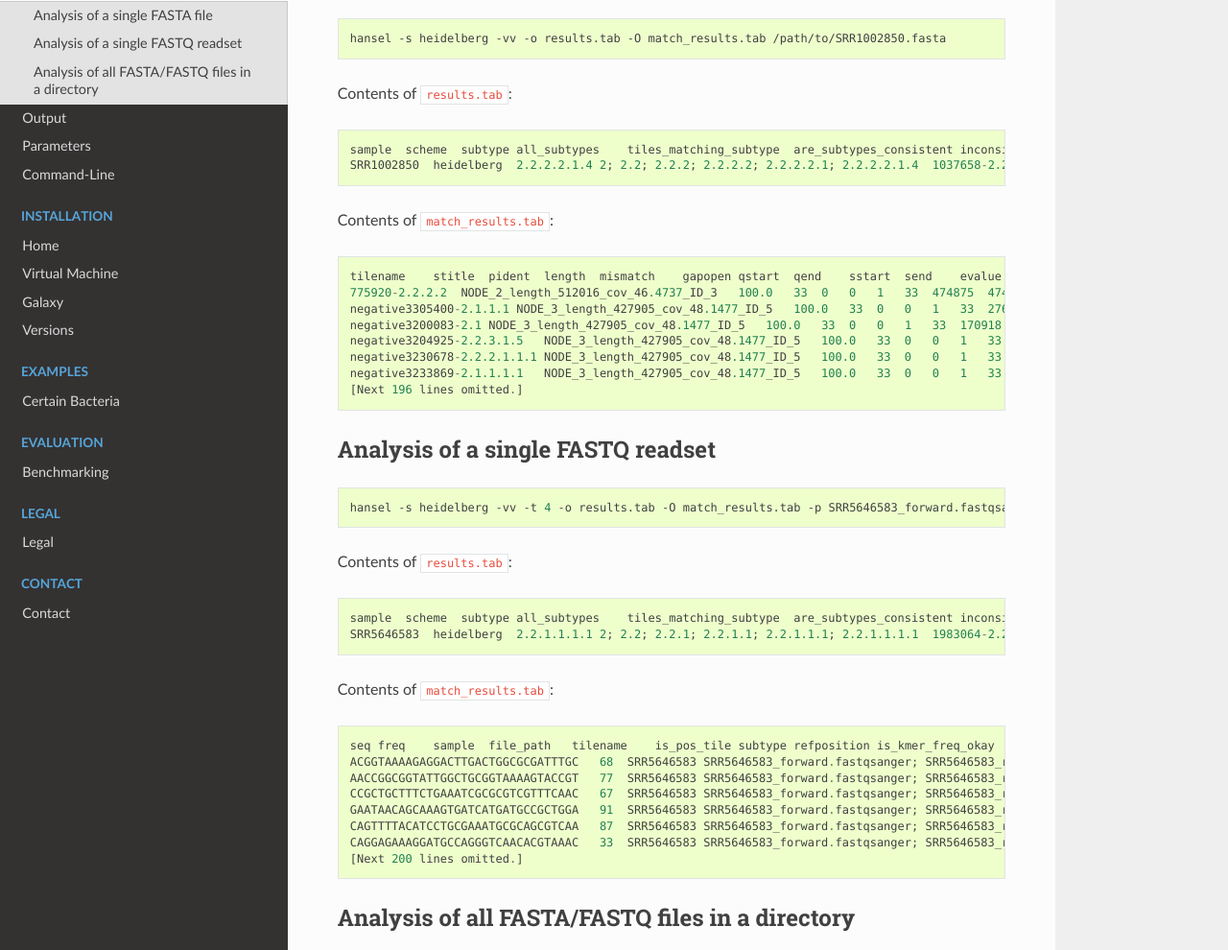
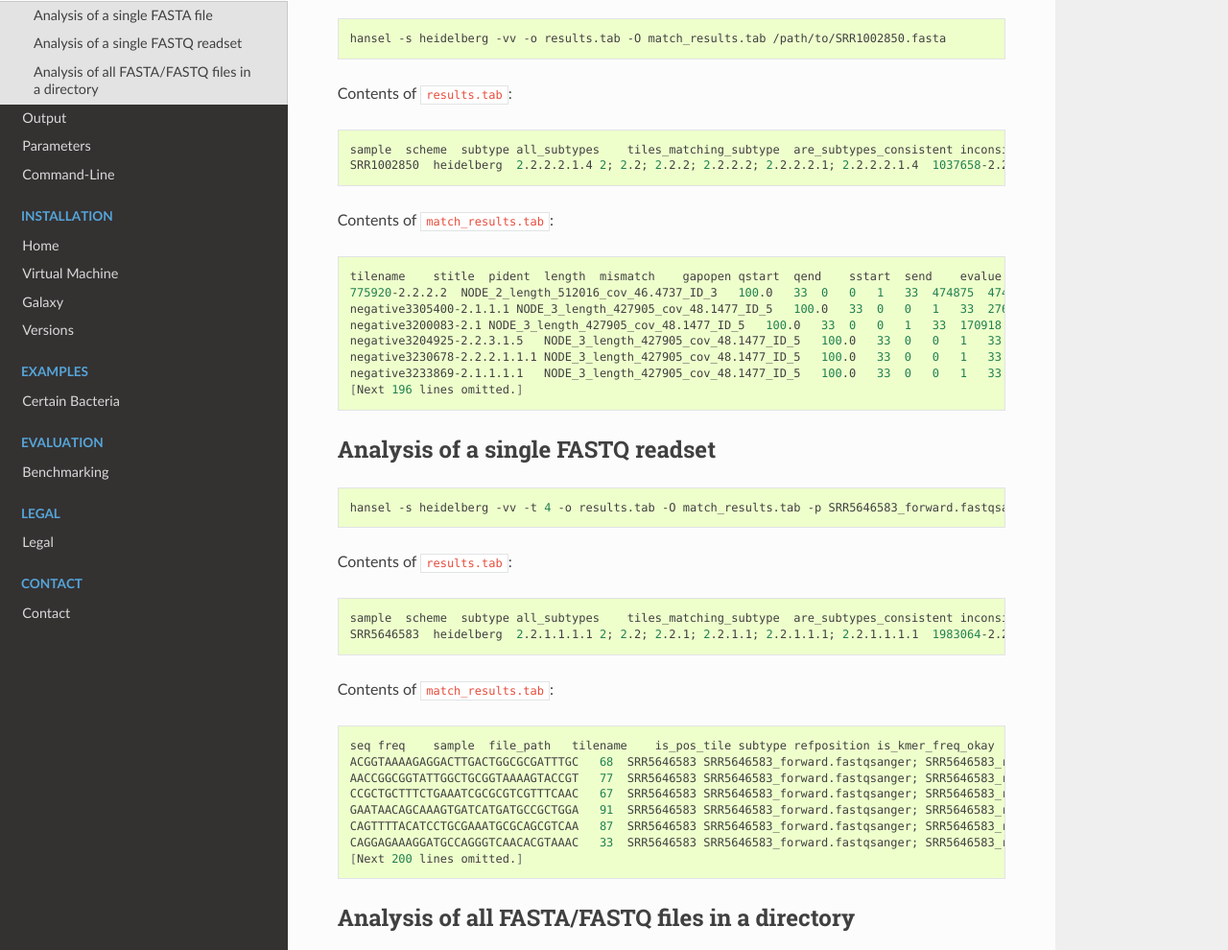
Before and after one commit to phac-nml/biohansel, a Sphinx documentation site: the page built from docs/source/user-docs/input.rst, in a window 1280 px wide and 1400 px high. Shown: the part 197-1187 px from the top of the window at 96% size. Built offline with Sphinx 7.4.7 and the Read the Docs theme 2.0.0, drawn with Linux system fonts in a browser that asks for light colours.

Commit message:
changed the sphinx code block to allow for detection

```diff
--- a/docs/source/user-docs/command-line.rst
+++ b/docs/source/user-docs/command-line.rst
@@ -3,7 +3,7 @@ Command-Line
 
 If you run ``hansel -h``, you should see the following usage statement:
 
-.. code-block::
+.. code-block:: bash
 
     usage: hansel [-h] [-s SCHEME] [--scheme-name SCHEME_NAME]
                   [-p forward_reads reverse_reads] [-i fasta_path genome_name]
--- a/docs/source/user-docs/input.rst
+++ b/docs/source/user-docs/input.rst
@@ -11,7 +11,7 @@ Analysis of a single FASTA file
 
 Contents of ``results.tab``:
 
-.. code-block::
+.. code-block:: bash
 
     sample  scheme  subtype all_subtypes    tiles_matching_subtype  are_subtypes_consistent inconsistent_subtypes   n_tiles_matching_all    n_tiles_matching_all_total  n_tiles_matching_positive   n_tiles_matching_positive_total n_tiles_matching_subtype    n_tiles_matching_subtype_total  file_path
     SRR1002850  heidelberg  2.2.2.2.1.4 2; 2.2; 2.2.2; 2.2.2.2; 2.2.2.2.1; 2.2.2.2.1.4  1037658-2.2.2.2.1.4; 2154958-2.2.2.2.1.4; 3785187-2.2.2.2.1.4   True        202 202 17  17  3   3   SRR1002850.fasta
@@ -19,7 +19,7 @@ Contents of ``results.tab``:
 
 Contents of ``match_results.tab``:
 
-.. code-block::
+.. code-block:: bash
 
     tilename    stitle  pident  length  mismatch    gapopen qstart  qend    sstart  send    evalue  bitscore    qlen    slen    seq coverage    is_trunc    refposition subtype is_pos_tile sample  file_path   scheme
     775920-2.2.2.2  NODE_2_length_512016_cov_46.4737_ID_3   100.0   33  0   0   1   33  474875  474907  2.0000000000000002e-11  62.1    33  512016  GTTCAGGTGCTACCGAGGATCGTTTTTGGTGCG   1.0 False   775920  2.2.2.2 True    SRR1002850  SRR1002850.fasta   heidelberg
@@ -41,7 +41,7 @@ Analysis of a single FASTQ readset
 
 Contents of ``results.tab``:
 
-.. code-block::
+.. code-block:: bash
 
     sample  scheme  subtype all_subtypes    tiles_matching_subtype  are_subtypes_consistent inconsistent_subtypes   n_tiles_matching_all    n_tiles_matching_all_total  n_tiles_matching_positive   n_tiles_matching_positive_total n_tiles_matching_subtype    n_tiles_matching_subtype_total  file_path
     SRR5646583  heidelberg  2.2.1.1.1.1 2; 2.2; 2.2.1; 2.2.1.1; 2.2.1.1.1; 2.2.1.1.1.1  1983064-2.2.1.1.1.1; 4211912-2.2.1.1.1.1    True        202 202 20  20  2   2   SRR5646583_forward.fastqsanger; SRR5646583_reverse.fastqsanger
@@ -49,7 +49,7 @@ Contents of ``results.tab``:
 
 Contents of ``match_results.tab``:
 
-.. code-block::
+.. code-block:: bash
 
     seq freq    sample  file_path   tilename    is_pos_tile subtype refposition is_kmer_freq_okay   scheme
     ACGGTAAAAGAGGACTTGACTGGCGCGATTTGC   68  SRR5646583 SRR5646583_forward.fastqsanger; SRR5646583_reverse.fastqsanger    21097-2.2.1.1.1 True    2.2.1.1.1   21097   True    heidelberg
```
Also changed, not shown: other parts of docs/source/user-docs/command-line.rst (+1 -1 lines).
